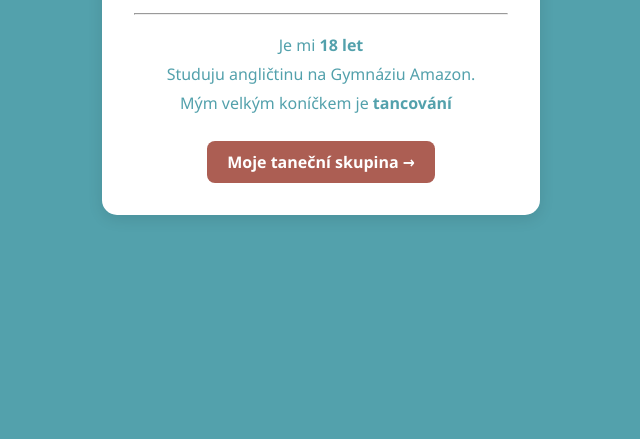
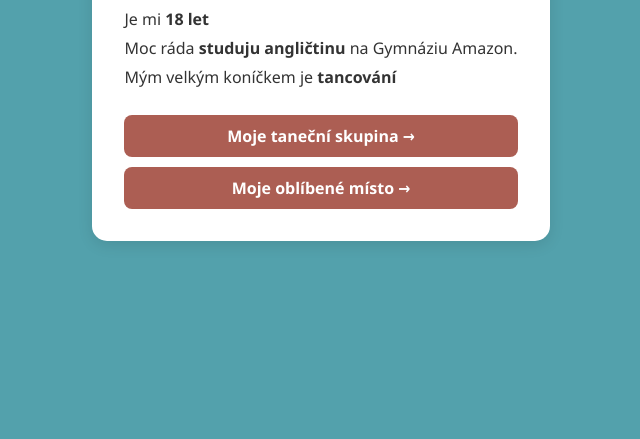
Before and after one commit to adosa127/adosa127.github.io, a plain HTML site: page index.html in a window 1280 px wide. Shown: the part 361-800 px from the top of the page, without its empty margins (319-959 px from the left). Drawn offline with Linux system fonts and the light colour scheme.

Commit message:
Update index.html

```diff
--- a/index.html
+++ b/index.html
@@ -8,7 +8,7 @@
         body {
             font-family: 'Segoe UI', Tahoma, Geneva, Verdana, sans-serif;
             background-color: #53a1ac;
-            color: #53a1ac;
+            color: #333;
             display: flex;
             justify-content: center;
             align-items: center;
@@ -24,7 +24,7 @@
             text-align: center;
         }
         .photo-container img {
-            width: 120px; /* Velikost fotky */
+            width: 120px;
             margin-bottom: 10px;
             border-radius: 10px;
         }
@@ -37,9 +37,12 @@
             padding: 0;
             line-height: 1.8;
             margin-bottom: 1.5rem;
+            text-align: left;
         }
-        .emoji {
-            margin-right: 10px;
+        .button-container {
+            display: flex;
+            flex-direction: column;
+            gap: 10px;
         }
         .link-button {
             display: inline-block;
@@ -60,21 +63,23 @@
 <body>
 
     <div class="card">
-        <!-- Hangyodon Fotka -->
         <div class="photo-container">
-
-        </div>
+            </div>
 
         <h1>A. Dosoudilová</h1>
         <p>Ahoj, vítejte na mém profilu! Tady je něco o mně :)</p>
         <hr>
+
         <ul>
-            <li><span </span>Je mi <strong>18 let</strong></li>
-            <li><span Moc ráda <strong>Studuju angličtinu</strong> na Gymnáziu Amazon.</li>
-            <li><span class="emoji"</span>Mým velkým koníčkem je <strong>tancování</strong></li>
+            <li>Je mi <strong>18 let</strong></li>
+            <li>Moc ráda <strong>studuju angličtinu</strong> na Gymnáziu Amazon.</li>
+            <li>Mým velkým koníčkem je <strong>tancování</strong></li>
         </ul>
 
-        <a href="dalsistranka.html" class="link-button">Moje taneční skupina →</a>
+        <div class="button-container">
+            <a href="dalsistranka.html" class="link-button">Moje taneční skupina →</a>
+            <a href="cpp.html" class="link-button">Moje oblíbené místo →</a>
+        </div>
     </div>
 
 </body>
```
